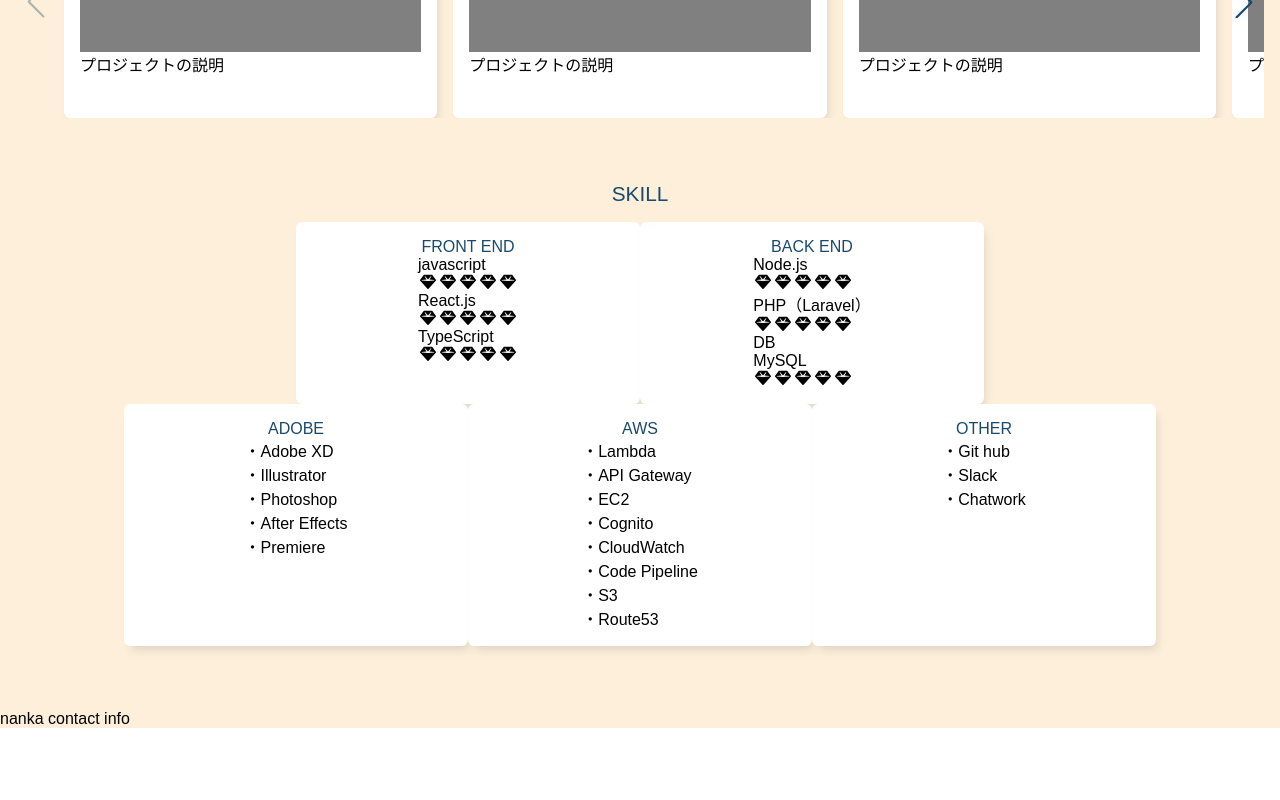
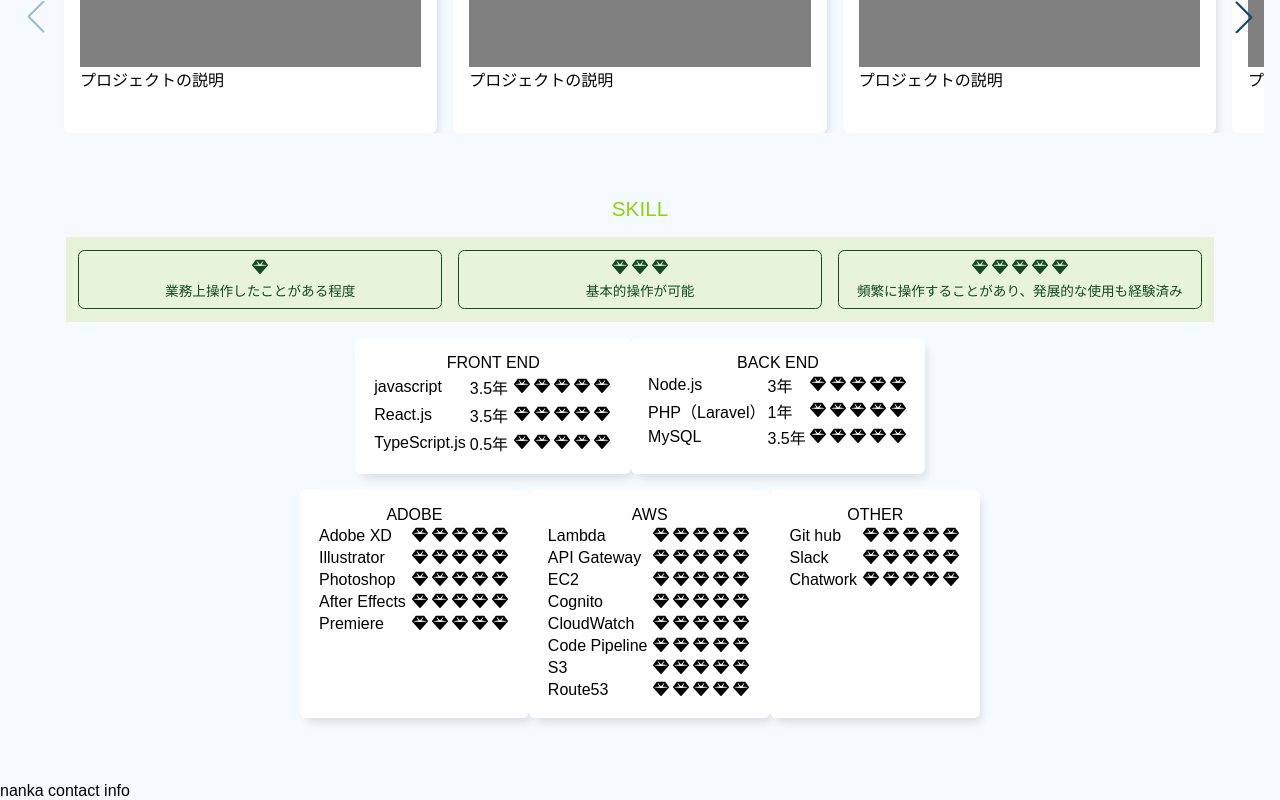
Before and after one commit to suzukakobayashi625/my_first_portfolio, a React (Create React App) app: page / in a window 1280 px wide. Shown: the part 1560-2360 px from the top of the page. Before the commit the page ends 2288 px from the top, so only its background shows below. Built offline with nearby package versions, Linux system fonts and the light colour scheme.

Commit message:
スキル欄のデザインを変更

```diff
--- a/src/Skill.js
+++ b/src/Skill.js
@@ -7,12 +7,40 @@ const Skill = () => {
 		<div className="content_4">
 			<div className="title">SKILL</div>
 			<div className="skill_wrapper">
+				<div className="detail_wrapper">
+					<div className="sentence">
+						<div className="icon"><FontAwesomeIcon icon={faGem} className="valid_icon" /></div>
+						<div className="detail">業務上操作したことがある程度</div>
+					</div>
+					<div className="sentence">
+						<div className="icon">
+							<FontAwesomeIcon icon={faGem} className="valid_icon" />
+							<FontAwesomeIcon icon={faGem} className="valid_icon" />
+							<FontAwesomeIcon icon={faGem} className="valid_icon" />
+						</div>
+						<div className="detail">基本的操作が可能</div>
+					</div>
+					<div className="sentence">
+						<div className="icon">
+							<FontAwesomeIcon icon={faGem} className="valid_icon" />
+							<FontAwesomeIcon icon={faGem} className="valid_icon" />
+							<FontAwesomeIcon icon={faGem} className="valid_icon" />
+							<FontAwesomeIcon icon={faGem} className="valid_icon" />
+							<FontAwesomeIcon icon={faGem} className="valid_icon" />
+						</div>
+						<div className="detail">頻繁に操作することがあり、発展的な使用も経験済み</div>
+					</div>
+				</div>
 				<div className="top_wrapper">
 					<div className="card">
 						<div className="card_title">FRONT END</div>
 						<div className="card_content_wrapper">
-							<div className="level_wrapper">
-								<div>javascript</div>
+							<table>
+								<tbody>
+									<tr>
+										<td>javascript</td>
+										<td>3.5年</td>
+										<td>
 											<div className="level">
 												<FontAwesomeIcon icon={faGem} className="valid_icon" />
 												<FontAwesomeIcon icon={faGem} className="valid_icon" />
@@ -20,9 +48,12 @@ const Skill = () => {
 												<FontAwesomeIcon icon={faGem} className="valid_icon" />
 												<FontAwesomeIcon icon={faGem} className="valid_icon" />
 											</div>
-							</div>
-							<div className="level_wrapper">
-								<div>React.js</div>
+										</td>
+									</tr>
+									<tr>
+										<td>React.js</td>
+										<td>3.5年</td>
+										<td>
 											<div className="level">
 												<FontAwesomeIcon icon={faGem} className="valid_icon" />
 												<FontAwesomeIcon icon={faGem} className="valid_icon" />
@@ -30,9 +61,12 @@ const Skill = () => {
 												<FontAwesomeIcon icon={faGem} className="valid_icon" />
 												<FontAwesomeIcon icon={faGem} className="valid_icon" />
 											</div>
-							</div>
-							<div className="level_wrapper">
-								<div>TypeScript</div>
+										</td>
+									</tr>
+									<tr>
+										<td>TypeScript.js</td>
+										<td>0.5年</td>
+										<td>
 											<div className="level">
 												<FontAwesomeIcon icon={faGem} className="valid_icon" />
 												<FontAwesomeIcon icon={faGem} className="valid_icon" />
@@ -40,15 +74,21 @@ const Skill = () => {
 												<FontAwesomeIcon icon={faGem} className="valid_icon" />
 												<FontAwesomeIcon icon={faGem} className="valid_icon" />
 											</div>
-							</div>
+										</td>
+									</tr>
+								</tbody>
+							</table>
 						</div>
 					</div>
 					<div className="card">
 						<div className="card_title">BACK END</div>
-						<div className="card_double_content_wrapper">
 						<div className="card_content_wrapper">
-								<div className="level_wrapper">
-									<div>Node.js</div>
+							<tabel>
+								<tbody>
+									<tr>
+										<td>Node.js</td>
+										<td>3年</td>
+										<td>
 											<div className="level">
 												<FontAwesomeIcon icon={faGem} className="valid_icon" />
 												<FontAwesomeIcon icon={faGem} className="valid_icon" />
@@ -56,9 +96,12 @@ const Skill = () => {
 												<FontAwesomeIcon icon={faGem} className="valid_icon" />
 												<FontAwesomeIcon icon={faGem} className="valid_icon" />
 											</div>
-								</div>
-								<div className="level_wrapper">
-									<div>PHP（Laravel）</div>
+										</td>
+									</tr>
+									<tr>
+										<td>PHP（Laravel）</td>
+										<td>1年</td>
+										<td>
 											<div className="level">
 												<FontAwesomeIcon icon={faGem} className="valid_icon" />
 												<FontAwesomeIcon icon={faGem} className="valid_icon" />
@@ -66,12 +109,12 @@ const Skill = () => {
 												<FontAwesomeIcon icon={faGem} className="valid_icon" />
 												<FontAwesomeIcon icon={faGem} className="valid_icon" />
 											</div>
-								</div>
-							</div>
-							<div className="extra_skill">
-								<div className="extra_title">DB</div>
-								<div className="level_wrapper">
-									<div>MySQL</div>
+										</td>
+									</tr>
+									<tr>
+										<td>MySQL</td>
+										<td>3.5年</td>
+										<td>
 											<div className="level">
 												<FontAwesomeIcon icon={faGem} className="valid_icon" />
 												<FontAwesomeIcon icon={faGem} className="valid_icon" />
@@ -79,8 +122,10 @@ const Skill = () => {
 												<FontAwesomeIcon icon={faGem} className="valid_icon" />
 												<FontAwesomeIcon icon={faGem} className="valid_icon" />
 											</div>
-								</div>
-							</div>
+										</td>
+									</tr>
+								</tbody>
+							</tabel>
 						</div>
 					</div>
 				</div>
@@ -88,32 +133,220 @@ const Skill = () => {
 					<div className="card">
 						<div className="card_title">ADOBE</div>
 						<div className="card_content_wrapper">
-							<div className="item">・Adobe XD</div>
-							<div className="item">・Illustrator</div>
-							<div className="item">・Photoshop</div>
-							<div className="item">・After Effects</div>
-							<div className="item">・Premiere</div>
+							<table>
+								<tbody>
+									<tr>
+										<td>Adobe XD</td>
+										<td>
+											<div className="level">
+												<FontAwesomeIcon icon={faGem} className="valid_icon" />
+												<FontAwesomeIcon icon={faGem} className="valid_icon" />
+												<FontAwesomeIcon icon={faGem} className="valid_icon" />
+												<FontAwesomeIcon icon={faGem} className="valid_icon" />
+												<FontAwesomeIcon icon={faGem} className="valid_icon" />
+											</div>
+										</td>
+									</tr>
+									<tr>
+										<td>Illustrator</td>
+										<td>
+											<div className="level">
+												<FontAwesomeIcon icon={faGem} className="valid_icon" />
+												<FontAwesomeIcon icon={faGem} className="valid_icon" />
+												<FontAwesomeIcon icon={faGem} className="valid_icon" />
+												<FontAwesomeIcon icon={faGem} className="valid_icon" />
+												<FontAwesomeIcon icon={faGem} className="valid_icon" />
+											</div>
+										</td>
+									</tr>
+									<tr>
+										<td>Photoshop</td>
+										<td>
+											<div className="level">
+												<FontAwesomeIcon icon={faGem} className="valid_icon" />
+												<FontAwesomeIcon icon={faGem} className="valid_icon" />
+												<FontAwesomeIcon icon={faGem} className="valid_icon" />
+												<FontAwesomeIcon icon={faGem} className="valid_icon" />
+												<FontAwesomeIcon icon={faGem} className="valid_icon" />
+											</div>
+										</td>
+									</tr>
+									<tr>
+										<td>After Effects</td>
+										<td>
+											<div className="level">
+												<FontAwesomeIcon icon={faGem} className="valid_icon" />
+												<FontAwesomeIcon icon={faGem} className="valid_icon" />
+												<FontAwesomeIcon icon={faGem} className="valid_icon" />
+												<FontAwesomeIcon icon={faGem} className="valid_icon" />
+												<FontAwesomeIcon icon={faGem} className="valid_icon" />
+											</div>
+										</td>
+									</tr>
+									<tr>
+										<td>Premiere</td>
+										<td>
+											<div className="level">
+												<FontAwesomeIcon icon={faGem} className="valid_icon" />
+												<FontAwesomeIcon icon={faGem} className="valid_icon" />
+												<FontAwesomeIcon icon={faGem} className="valid_icon" />
+												<FontAwesomeIcon icon={faGem} className="valid_icon" />
+												<FontAwesomeIcon icon={faGem} className="valid_icon" />
+											</div>
+										</td>
+									</tr>
+								</tbody>
+							</table>
 						</div>
 					</div>
 					<div className="card">
 						<div className="card_title">AWS</div>
 						<div className="card_content_wrapper">
-							<div className="item">・Lambda</div>
-							<div className="item">・API Gateway</div>
-							<div className="item">・EC2</div>
-							<div className="item">・Cognito</div>
-							<div className="item">・CloudWatch</div>
-							<div className="item">・Code Pipeline</div>
-							<div className="item">・S3</div>
-							<div className="item">・Route53</div>
+							<table>
+								<tbody>
+									<tr>
+										<td>Lambda</td>
+										<td>
+											<div className="level">
+												<FontAwesomeIcon icon={faGem} className="valid_icon" />
+												<FontAwesomeIcon icon={faGem} className="valid_icon" />
+												<FontAwesomeIcon icon={faGem} className="valid_icon" />
+												<FontAwesomeIcon icon={faGem} className="valid_icon" />
+												<FontAwesomeIcon icon={faGem} className="valid_icon" />
+											</div>
+										</td>
+									</tr>
+									<tr>
+										<td>API Gateway</td>
+										<td>
+											<div className="level">
+												<FontAwesomeIcon icon={faGem} className="valid_icon" />
+												<FontAwesomeIcon icon={faGem} className="valid_icon" />
+												<FontAwesomeIcon icon={faGem} className="valid_icon" />
+												<FontAwesomeIcon icon={faGem} className="valid_icon" />
+												<FontAwesomeIcon icon={faGem} className="valid_icon" />
+											</div>
+										</td>
+									</tr>
+									<tr>
+										<td>EC2</td>
+										<td>
+											<div className="level">
+												<FontAwesomeIcon icon={faGem} className="valid_icon" />
+												<FontAwesomeIcon icon={faGem} className="valid_icon" />
+												<FontAwesomeIcon icon={faGem} className="valid_icon" />
+												<FontAwesomeIcon icon={faGem} className="valid_icon" />
+												<FontAwesomeIcon icon={faGem} className="valid_icon" />
+											</div>
+										</td>
+									</tr>
+									<tr>
+										<td>Cognito</td>
+										<td>
+											<div className="level">
+												<FontAwesomeIcon icon={faGem} className="valid_icon" />
+												<FontAwesomeIcon icon={faGem} className="valid_icon" />
+												<FontAwesomeIcon icon={faGem} className="valid_icon" />
+												<FontAwesomeIcon icon={faGem} className="valid_icon" />
+												<FontAwesomeIcon icon={faGem} className="valid_icon" />
+											</div>
+										</td>
+									</tr>
+									<tr>
+										<td>CloudWatch</td>
+										<td>
+											<div className="level">
+												<FontAwesomeIcon icon={faGem} className="valid_icon" />
+												<FontAwesomeIcon icon={faGem} className="valid_icon" />
+												<FontAwesomeIcon icon={faGem} className="valid_icon" />
+												<FontAwesomeIcon icon={faGem} className="valid_icon" />
+												<FontAwesomeIcon icon={faGem} className="valid_icon" />
+											</div>
+										</td>
+									</tr>
+									<tr>
+										<td>Code Pipeline</td>
+										<td>
+											<div className="level">
+												<FontAwesomeIcon icon={faGem} className="valid_icon" />
+												<FontAwesomeIcon icon={faGem} className="valid_icon" />
+												<FontAwesomeIcon icon={faGem} className="valid_icon" />
+												<FontAwesomeIcon icon={faGem} className="valid_icon" />
+												<FontAwesomeIcon icon={faGem} className="valid_icon" />
+											</div>
+										</td>
+									</tr>
+									<tr>
+										<td>S3</td>
+										<td>
+											<div className="level">
+												<FontAwesomeIcon icon={faGem} className="valid_icon" />
+												<FontAwesomeIcon icon={faGem} className="valid_icon" />
+												<FontAwesomeIcon icon={faGem} className="valid_icon" />
+												<FontAwesomeIcon icon={faGem} className="valid_icon" />
+												<FontAwesomeIcon icon={faGem} className="valid_icon" />
+											</div>
+										</td>
+									</tr>
+									<tr>
+										<td>Route53</td>
+										<td>
+											<div className="level">
+												<FontAwesomeIcon icon={faGem} className="valid_icon" />
+												<FontAwesomeIcon icon={faGem} className="valid_icon" />
+												<FontAwesomeIcon icon={faGem} className="valid_icon" />
+												<FontAwesomeIcon icon={faGem} className="valid_icon" />
+												<FontAwesomeIcon icon={faGem} className="valid_icon" />
+											</div>
+										</td>
+									</tr>
+								</tbody>
+							</table>
 						</div>
 					</div>
 					<div className="card">
 						<div className="card_title">OTHER</div>
 						<div className="card_content_wrapper">
-							<div className="item">・Git hub</div>
-							<div className="item">・Slack</div>
-							<div className="item">・Chatwork</div>
+							<table>
+								<tbody>
+									<tr>
+										<td>Git hub</td>
+										<td>
+											<div className="level">
+												<FontAwesomeIcon icon={faGem} className="valid_icon" />
+												<FontAwesomeIcon icon={faGem} className="valid_icon" />
+												<FontAwesomeIcon icon={faGem} className="valid_icon" />
+												<FontAwesomeIcon icon={faGem} className="valid_icon" />
+												<FontAwesomeIcon icon={faGem} className="valid_icon" />
+											</div>
+										</td>
+									</tr>
+									<tr>
+										<td>Slack</td>
+										<td>
+											<div className="level">
+												<FontAwesomeIcon icon={faGem} className="valid_icon" />
+												<FontAwesomeIcon icon={faGem} className="valid_icon" />
+												<FontAwesomeIcon icon={faGem} className="valid_icon" />
+												<FontAwesomeIcon icon={faGem} className="valid_icon" />
+												<FontAwesomeIcon icon={faGem} className="valid_icon" />
+											</div>
+										</td>
+									</tr>
+									<tr>
+										<td>Chatwork</td>
+										<td>
+											<div className="level">
+												<FontAwesomeIcon icon={faGem} className="valid_icon" />
+												<FontAwesomeIcon icon={faGem} className="valid_icon" />
+												<FontAwesomeIcon icon={faGem} className="valid_icon" />
+												<FontAwesomeIcon icon={faGem} className="valid_icon" />
+												<FontAwesomeIcon icon={faGem} className="valid_icon" />
+											</div>
+										</td>
+									</tr>
+								</tbody>
+							</table>
 						</div>
 					</div>
 				</div>
--- a/src/scss/header.scss
+++ b/src/scss/header.scss
@@ -1,23 +1,22 @@
-$basic-cream: #fdefd9;
-$basic-moji_color: #0f2b3e;
-$basic-blue: #194a6c;
-$basic-red: #c83241;
+$basic-1: #f5faff;
+$basic-2: #144923;
+$basic-3: #93d013;
 
 .header_container {
   display: flex;
   align-items: center;
-  background-color: $basic-cream;
+  background-color: $basic-1;
   position: sticky;
   top: 0;
   z-index: 100;
   box-shadow: 4px 7px 8px -3px rgba(156, 156, 156, 0.3);
-  font-size: 1.4rem;
+  font-size: 1.3rem;
   padding: 1rem;
   font-family: 'Arial', sans-serif;
   gap: 3rem;
 
   .main_title {
-    color: $basic-red;
+    color: $basic-3;
     padding: 3px;
     cursor: pointer;
   }
@@ -25,7 +24,7 @@ $basic-red: #c83241;
   .sub_title_wrapper {
     display: flex;
     align-items: center;
-    color: $basic-blue;
+    color: $basic-2;
     align-items: center;
     gap: 1.5rem;
 
--- a/src/scss/main.scss
+++ b/src/scss/main.scss
@@ -1,10 +1,9 @@
-$basic-cream: #fdefd9;
-$basic-moji_color: #0f2b3e;
-$basic-blue: #194a6c;
-$basic-red: #c83241;
+$basic-1: #f5faff;
+$basic-2: #144923;
+$basic-3: #93d013;
 
 .main_container {
-  background-color: $basic-cream;
+  background-color: $basic-1;
   display: flex;
   flex-direction: column;
   gap: 4rem;
@@ -23,7 +22,7 @@ $basic-red: #c83241;
       left: 0;
       width: 100%;
       height: 100%;
-      background-color: #e0bd71;
+      background-color: #144923;
       opacity: 0.4;
     }
 
@@ -32,10 +31,10 @@ $basic-red: #c83241;
       top: 40%;
       left: 0;
       color: white;
-      font-size: 2.5rem;
+      font-size: 2.3rem;
       font-weight: 600;
       background-color: rgba(0, 0, 0, 0.3);
-      padding: 8px 40px;
+      padding: 15px 40px;
       width: 35%;
     }
   }
@@ -49,7 +48,7 @@ $basic-red: #c83241;
 
     .title {
       font-size: 1.3rem;
-      color: $basic-blue;
+      color: $basic-3;
     }
 
     .profile_wrapper {
@@ -64,8 +63,33 @@ $basic-red: #c83241;
       }
 
       .introduction {
-        font-size: 0.9rem;
+        font-size: 0.85rem;
         width: 55%;
+        color: $basic-2;
+        display: flex;
+        flex-direction: column;
+        gap: 5px;
+
+        .details {
+          display: flex;
+          flex-direction: column;
+          gap: 3px;
+
+          .hobby,
+          .ricense {
+            display: flex;
+            align-items: center;
+            gap: 5px;
+
+            .marker {
+              background-color: $basic-2;
+              color: white;
+              padding: 1px 8px;
+              font-size: 0.75rem;
+              border-radius: 100px;
+            }
+          }
+        }
       }
     }
   }
@@ -78,7 +102,7 @@ $basic-red: #c83241;
 
     .title {
       font-size: 1.3rem;
-      color: $basic-blue;
+      color: $basic-3;
       text-align: center;
     }
 
@@ -117,37 +141,56 @@ $basic-red: #c83241;
 
     .title {
       font-size: 1.3rem;
-      color: $basic-blue;
+      color: $basic-3;
       text-align: center;
     }
 
     .skill_wrapper {
       display: flex;
       flex-direction: column;
+      align-items: center;
+      gap: 1rem;
 
-      .top_wrapper {
+      .detail_wrapper {
         display: flex;
-        justify-content: center;
-      }
+        width: 90%;
+        gap: 1rem;
+        background-color: #94d01327;
+        padding: 0.8rem;
 
-      .bottom_wrapper {
-        display: flex;
-        justify-content: center;
+        .sentence {
+          width: 100%;
+          border: 1px solid $basic-2;
+          padding: 0.5rem;
+          border-radius: 0.4rem;
+          display: flex;
+          flex-direction: column;
+          align-items: center;
+          color: $basic-2;
+          gap: 3px;
+
+          .detail {
+            font-size: 0.85rem;
+          }
+        }
       }
 
       .card {
         background-color: white;
         box-shadow: 4px 7px 8px -3px rgba(156, 156, 156, 0.3);
         padding: 1rem;
-        width: 25%;
         border-radius: 0.4rem;
         display: flex;
         flex-direction: column;
         align-items: center;
+      }
 
-        .card_title {
-          color: $basic-blue;
-        }
+      .top_wrapper {
+        display: flex;
+      }
+
+      .bottom_wrapper {
+        display: flex;
       }
     }
   }
```
Also changed, not shown: src/Profile.js (+9 -2 lines). Lines whose indentation alone changed are shown as unchanged.
